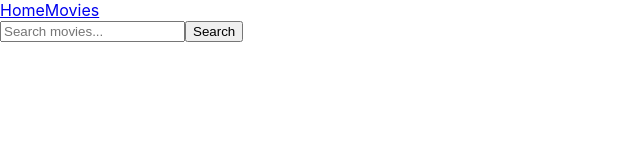
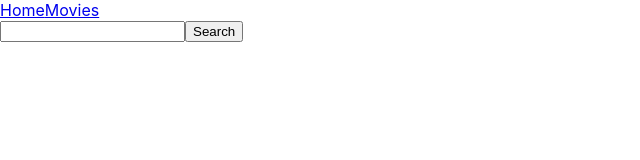
Before and after one commit to YuriyBeregovoy/goit-react-hw-05-movies, a React (Create React App) app: page /movies in a window 1280 px wide. Shown: the top 160 px of the page, without its empty margins (0-640 px from the left). Built offline with nearby package versions, Linux system fonts and the light colour scheme.

Commit message:
Update Movies.js

```diff
--- a/src/components/pages/Movies.js
+++ b/src/components/pages/Movies.js
@@ -1,28 +1,22 @@
 
 import { useEffect, useState } from "react";
 import axios from "axios";
-import Notiflix from 'notiflix';
-import { Link } from "react-router-dom";
+import { Link, useSearchParams } from "react-router-dom";
 
 
 const Movies = () => {
- const [searchMoviesArray, setSearchMoviesArray] = useState([]);
-  const [searchQuery, setsearchQuery] = useState("");
+  const [searchMoviesArray, setSearchMoviesArray] = useState([]);
+  const [searchParams, setSearchParams] = useSearchParams();
+  const query = searchParams.get("query");
 
-  const changeQuery = (newQuery) => {
-    if (newQuery !== "") {
-      setsearchQuery(newQuery);
-      setSearchMoviesArray([]);
-    }
-  };
 
   useEffect(() => {
     const fetchMovies = async () => {
-      if (searchQuery) {
+      if (query) {
 
         try {
 
-          const response = await axios.get(`https://api.themoviedb.org/3/search/movie?query=${searchQuery}&include_adult=false&language=en-US&page=1&api_key=18e447cd4ab696665fa7fbc918675bb1`);
+          const response = await axios.get(`https://api.themoviedb.org/3/search/movie?query=${query}&include_adult=false&language=en-US&page=1&api_key=18e447cd4ab696665fa7fbc918675bb1`);
 
           // console.log(response.data.results);
           const searchMoviesArray = response.data.results;
@@ -36,23 +30,23 @@ const Movies = () => {
 
     }
      fetchMovies();
-    }, [searchQuery]);
+    }, [query]);
 
-
+  const handleSubmit = e => {
+    e.preventDefault();
+     const searchQuery = e.target.elements.query.value.trim();
+    setSearchParams({ query: searchQuery });
+     e.target.reset();
+  };
 
   return (
     <main>
-      <form onSubmit={evt => {
-        evt.preventDefault();
-        const searchQuery = evt.target.elements.query.value.trim();
-        if (searchQuery) { changeQuery(searchQuery); } else {
-          Notiflix.Notify.failure('Please enter a valid search query.');
-        }
-        evt.target.reset();
-      }}>
-          <input type="text" name="query" placeholder="Search movies..."/>
-          <button type="submit">Search</button>
+
+      <form onSubmit={handleSubmit}>
+        <input type="text" name="query" />
+        <button type="submit">Search</button>
       </form>
+
        <ul>
 
         {searchMoviesArray.map(movie => {
```
